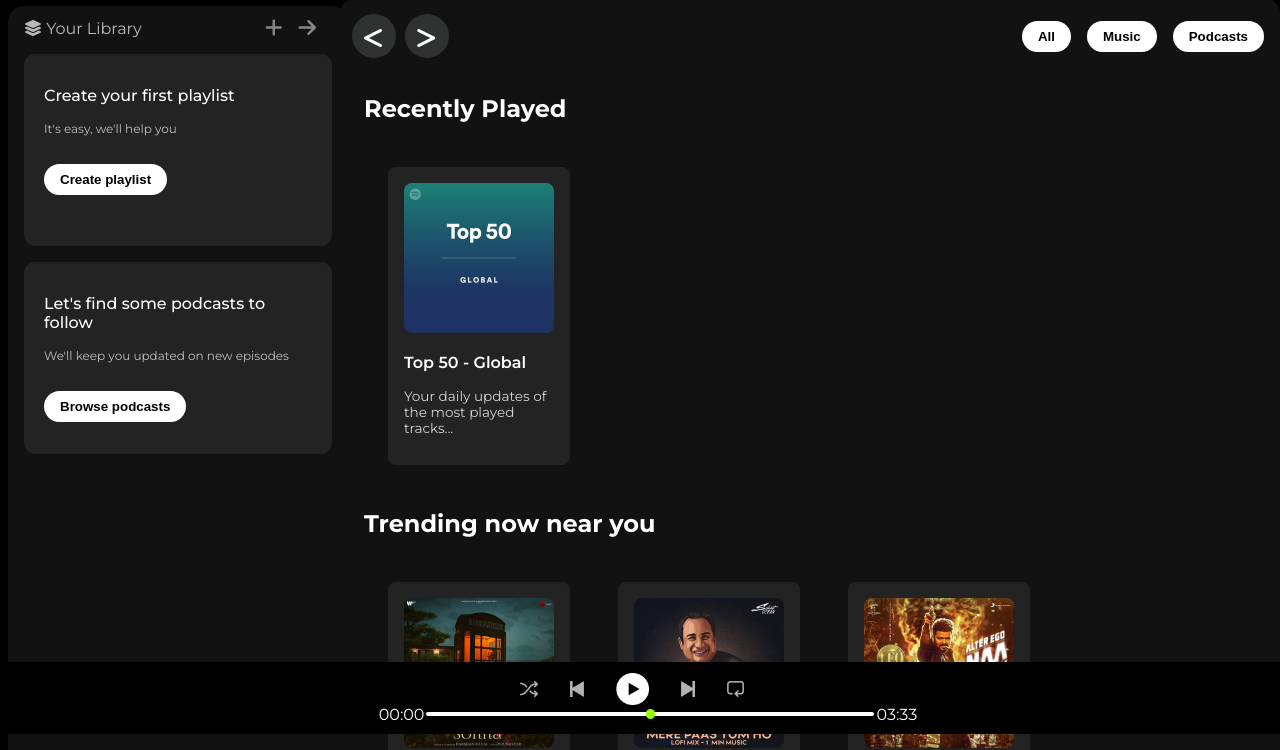
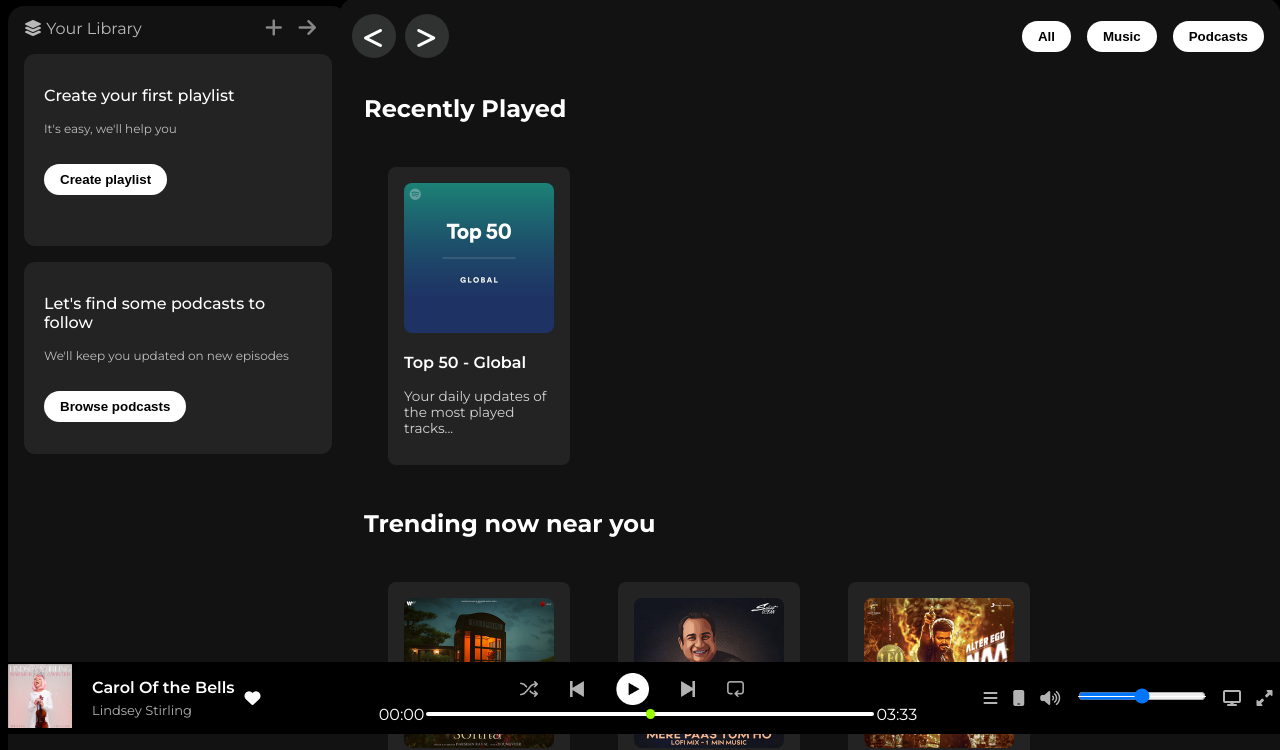
Before and after one commit to harsha-9977/Spotify_clone, a plain HTML site: page index.html in a window 1280 px wide. Shown: the part 66-816 px from the top of the page. Drawn offline with Linux system fonts and the light colour scheme.

Commit message:
-modified album and music controls

```diff
--- a/index.html
+++ b/index.html
@@ -140,7 +140,18 @@
             </div>
         </div>
         <div class="music-player">
-            <div class="album"></div>
+            <div class="album">
+                <div class="image-div">
+                    <img src="./assets/carols.png" class="album-image">
+                </div>
+                <div class="album-info">
+                    <a href=#><p class="album-name">Carol Of the Bells</p></a>
+                    <a href=#><p class="album-artist">Lindsey Stirling</p></a>
+                </div>
+                <div class="liked">
+                    <a href=#><i class="fa fa-heart" aria-hidden="true"></i></a>
+                </div>
+            </div>
             <div class="player">
                 <div class="player-controls">
                     <img src="./assets/player_icon1.png" class="player-control-icon">
@@ -155,7 +166,16 @@
                     <span class="tot-time">03:33</span>
                 </div>
             </div>
-            <div class="controls"></div>
+            <div class="controls">
+                <div class="controls-icons">
+                    <i class="fa-solid fa-bars"></i>
+                    <i class="fa-solid fa-mobile"></i>
+                    <i class="fa-solid fa-volume-high"></i>
+                    <input type="range" class="volume" value="50" min="0" max="100">
+                    <i class="fa-solid fa-display"></i>
+                    <i class="fa-solid fa-up-right-and-down-left-from-center"></i>
+                </div>
+            </div>
         </div>
     </div>
 </body>
--- a/style.css
+++ b/style.css
@@ -6,7 +6,13 @@ body {
     overflow : hidden;
 
 }
-
+.fa-spotify {
+    transition-duration: 0.4s;
+}
+.fa-spotify:hover{
+    transform: scale(1.2);
+    color :rgb(21, 255, 0)
+}
 .main {
     display : flex;
     height : 100vh;
@@ -203,6 +209,11 @@ a {
     padding : 0.5rem 1rem;
     margin-top : 1rem;
     font-weight :550;
+    transition-duration: 0.4s;
+}
+
+.badge:hover {
+    transform: scale(1.2);
 }
 
 .sticky-nav {
@@ -262,7 +273,13 @@ a {
     border-radius: 0.5rem;
     padding : 1rem;
     margin : 1.5rem;
+    transition-duration: 0.5s;
 }
+
+.card:hover {
+    transform: scale(1.1);
+}
+
 .cards-container {
     display: flex;
     flex-wrap: wrap;
@@ -302,19 +319,9 @@ a {
     align-items : center;
 }
 
-.album {
-    width : 25%;
-    background-color: bisque;
-}
-
 .player {
     width : 50%;
     background-color: rgb(0, 0, 0);
-}
-
-.controls {
-    width : 25%;
-    background-color: beige;
 }
 
 .player-controls {
@@ -358,15 +365,112 @@ a {
 
 .progress-bar::-webkit-slider-runnable-track {
     background-color: white;
-     border-radius: 100px;
-     height : 0.2rem;
+    border-radius: 100px;
+    height : 0.2rem;
 }
 
 .progress-bar::-webkit-slider-thumb {
     appearance: none;
-
     background-color: rgb(153, 255, 0);
     border-radius: 50%;
     height: 0.6rem; width : 0.6rem;
     margin-top : -3px;
 }
+
+.album {
+    width : 25%;
+    background-color: rgb(0, 0, 0);
+    display : flex;
+}
+
+.image-div {
+    width : 20%;
+    height : 20%;
+}
+
+.album-image {
+   width: 100%;
+}
+
+.album-info {
+    margin-left : 20px;
+    display: flex;
+    flex-direction: column;
+    justify-content: center;
+}
+
+.album-name {
+    margin : 0px;
+    font-weight: 600;
+    font-size:medium;
+}
+
+.album-name:hover {
+    text-decoration: underline;
+}
+
+.album-artist {
+    margin : 0px;
+    opacity: 0.7;
+    font-size: small;
+    margin-top : 5px;
+}
+
+.album-artist:hover {
+    opacity : 1;
+    text-decoration: underline;
+}
+
+.liked {
+    display: flex;
+    justify-content: center;
+    align-items: center;
+    margin-left: 10px;
+
+}
+
+.liked:hover a {
+    color :rgb(0, 207, 0);
+}
+
+
+.controls {
+    width : 25%;
+    background-color: rgb(0, 0, 0);
+}
+
+.controls-icons {
+    display: flex;
+    justify-content: space-evenly;
+}
+
+.controls-icons i{
+    opacity: 0.7;
+}
+
+.controls-icons i:hover{
+    opacity: 1;
+    transform: scale(1.2);
+    color :white
+}
+
+.volume {
+    width: 40%;
+    height: 8px;
+}
+
+.volume::-webkit-slider-runnable-track {
+    background-color: white;
+    border-radius: 100px;
+    height: 1px;
+    appearance: none;
+}
+
+.volume::-webkit-slider-thumb {
+    appearance: none;
+    background-color: rgb(21, 255, 0);
+    border-radius: 50%;
+    height: 2px;
+    width: 2px;
+    margin-top: -7.5px;
+}
```
Also changed, not shown: assets/carols.png (added).
